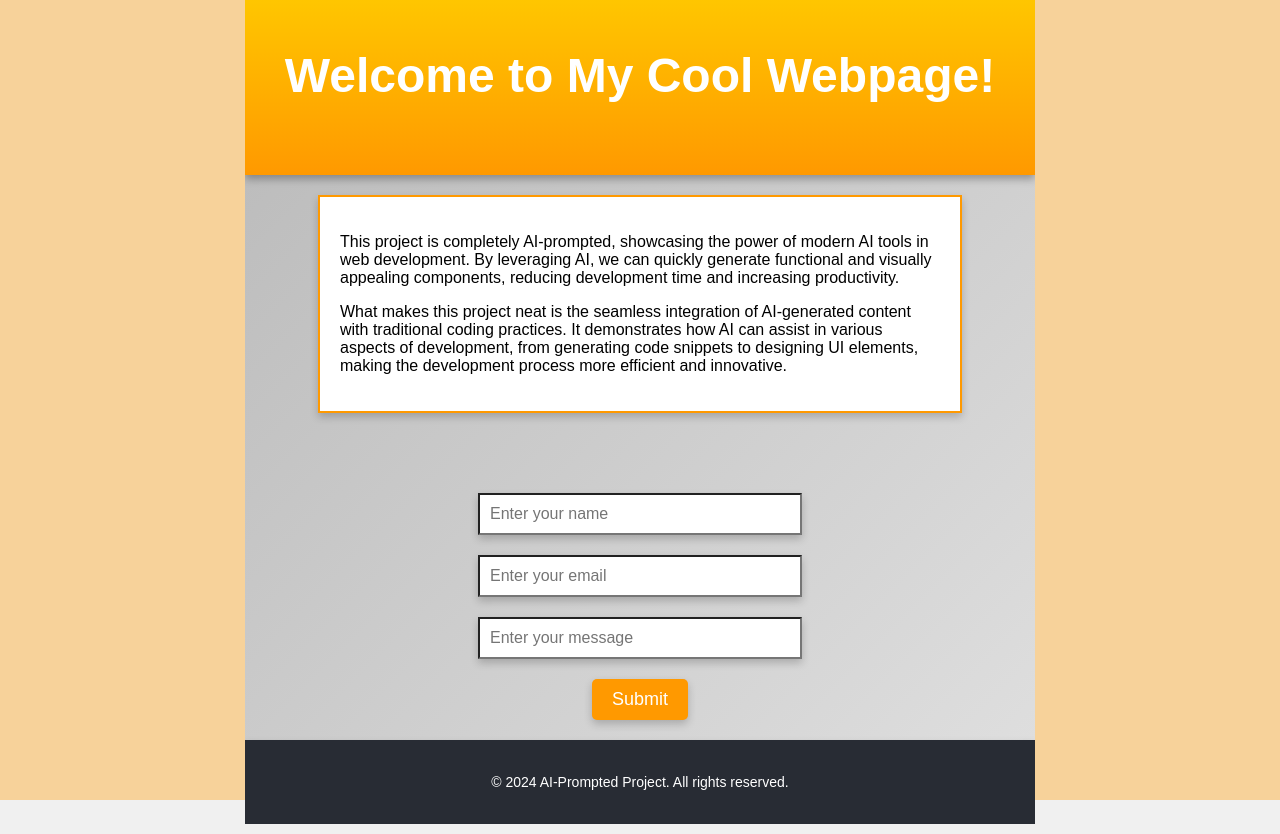
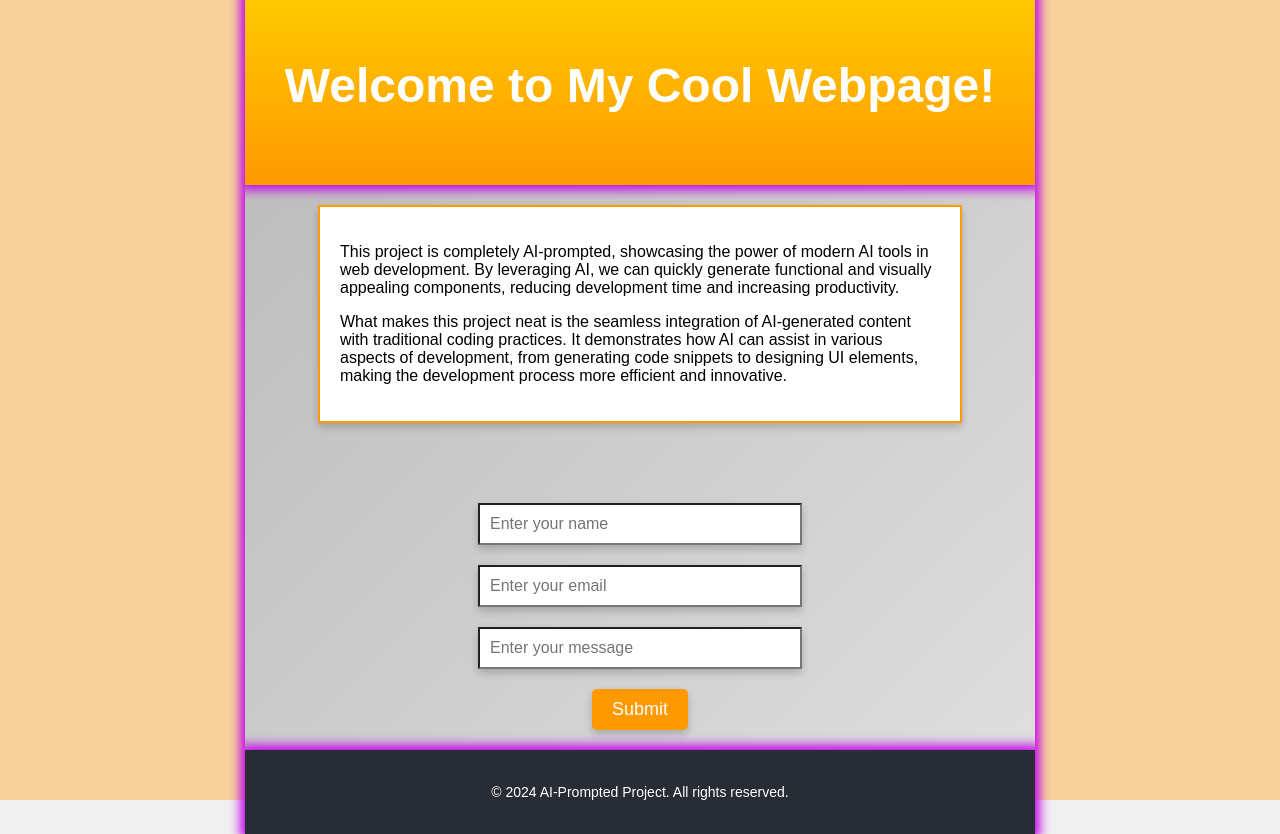
Before and after one commit to CorwinHiatt/ai-frontend, a React (Create React App) app: page / in a window 1280 px wide. Built offline with nearby package versions, Linux system fonts and the light colour scheme.

Commit message:
just some silly styling to get a good foundation of what I have next I will promt ai to see where and what technology will be easiest to host work a little on the back run postman then add submit features with api points

```diff
--- a/src/App.css
+++ b/src/App.css
@@ -9,9 +9,9 @@ html, body {
   display: flex;
   flex-direction: column;
   min-height: 100vh;
-  /* Update background to a metallic look */
   background: linear-gradient(135deg, #b8b8b8, #e0e0e0);
-  overflow: auto; /* Ensure content is scrollable if it exceeds the viewport height */
+  overflow: auto;
+  box-shadow: 0 0 10px 5px #c308e8; /* Add box-shadow to the entire app */
 }
 
 .App-header {
@@ -20,20 +20,20 @@ html, body {
   color: white;
   font-size: 24px;
   background-image: linear-gradient(to bottom, #ffcc00, #ff9900);
-  /* Add box-shadow to make it look separate */
-  box-shadow: 0 4px 8px rgba(0, 0, 0, 0.3);
-  z-index: 1; /* Ensure the header is above other elements */
+  box-shadow: 0 0 10px 5px #c308e8; /* Add strong purple box-shadow to header */
+  z-index: 1;
   position: relative;
+  margin-top: 20px; /* Add margin to the top of the header */
 }
 
 .App-footer {
-  margin-top: auto; /* Move footer to the bottom */
+  margin-top: auto;
   background-color: #282c34;
   padding: 20px;
   color: white;
   text-align: center;
   font-size: 14px;
-  box-shadow: 0 4px 8px rgba(0, 0, 0, 0.2); /* Add box-shadow */
+  box-shadow: 0 0 10px 5px #c308e8; /* Add box-shadow to footer */
 }
 
 .content {
@@ -43,13 +43,13 @@ html, body {
   align-items: center;
   justify-content: center;
   padding: 20px;
+  box-shadow: 0 0 10px 5px #c308e8; /* Add box-shadow to the grey background */
 }
 
 .description {
   margin-bottom: 40px;
   max-width: 600px;
   text-align: left;
-  /* Add border around the paragraphs */
   border: 2px solid #ff9900;
   padding: 20px;
   background: #fff;
@@ -68,7 +68,7 @@ html, body {
   padding: 10px;
   width: 300px;
   font-size: 16px;
-  box-shadow: 0 4px 8px rgba(0, 0, 0, 0.2); /* Add box-shadow */
+  box-shadow: 0 4px 8px rgba(0, 0, 0, 0.2);
 }
 
 .button {
@@ -79,8 +79,8 @@ html, body {
   border-radius: 5px;
   font-size: 18px;
   cursor: pointer;
-  box-shadow: 0 4px 8px rgba(0, 0, 0, 0.2); /* Add box-shadow */
-  transition: background-color 0.3s ease; /* Add transition for hover effect */
+  box-shadow: 0 4px 8px rgba(0, 0, 0, 0.2);
+  transition: background-color 0.3s ease;
 }
 
 .button:hover {
```
